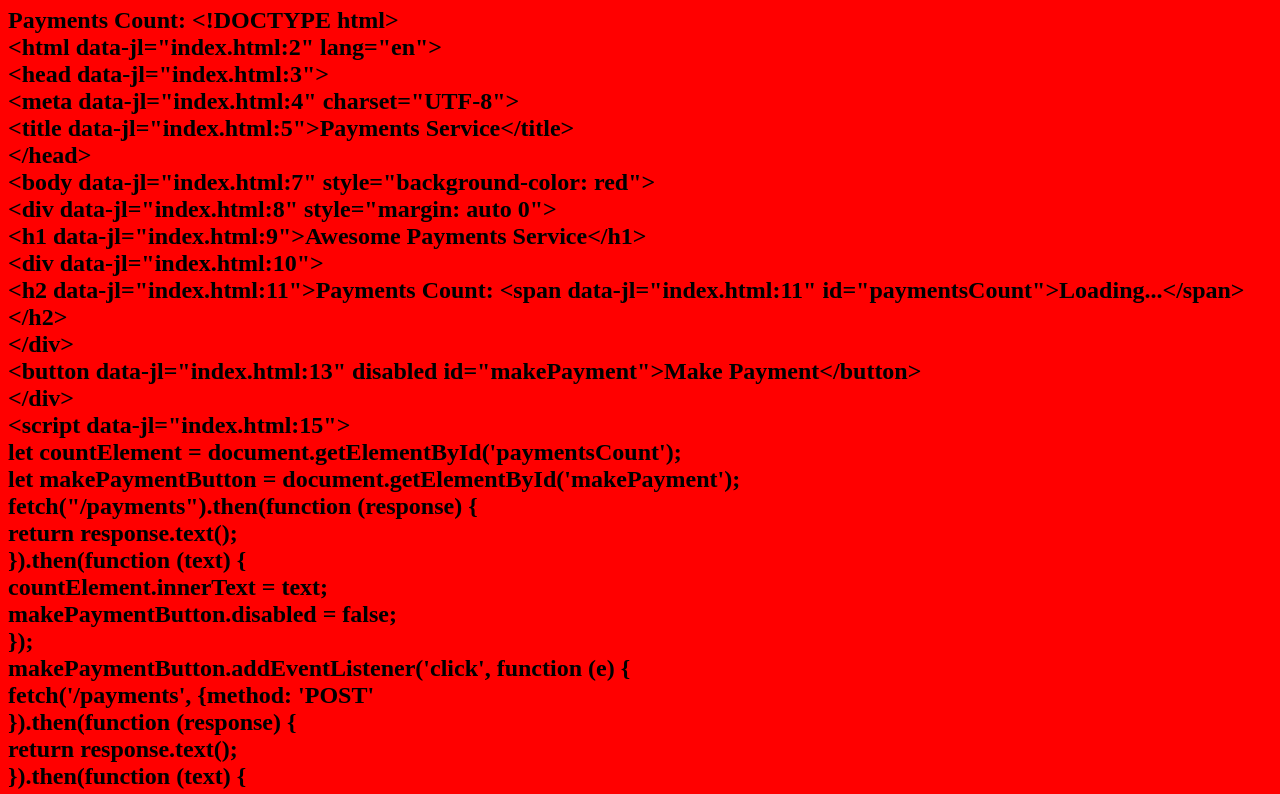
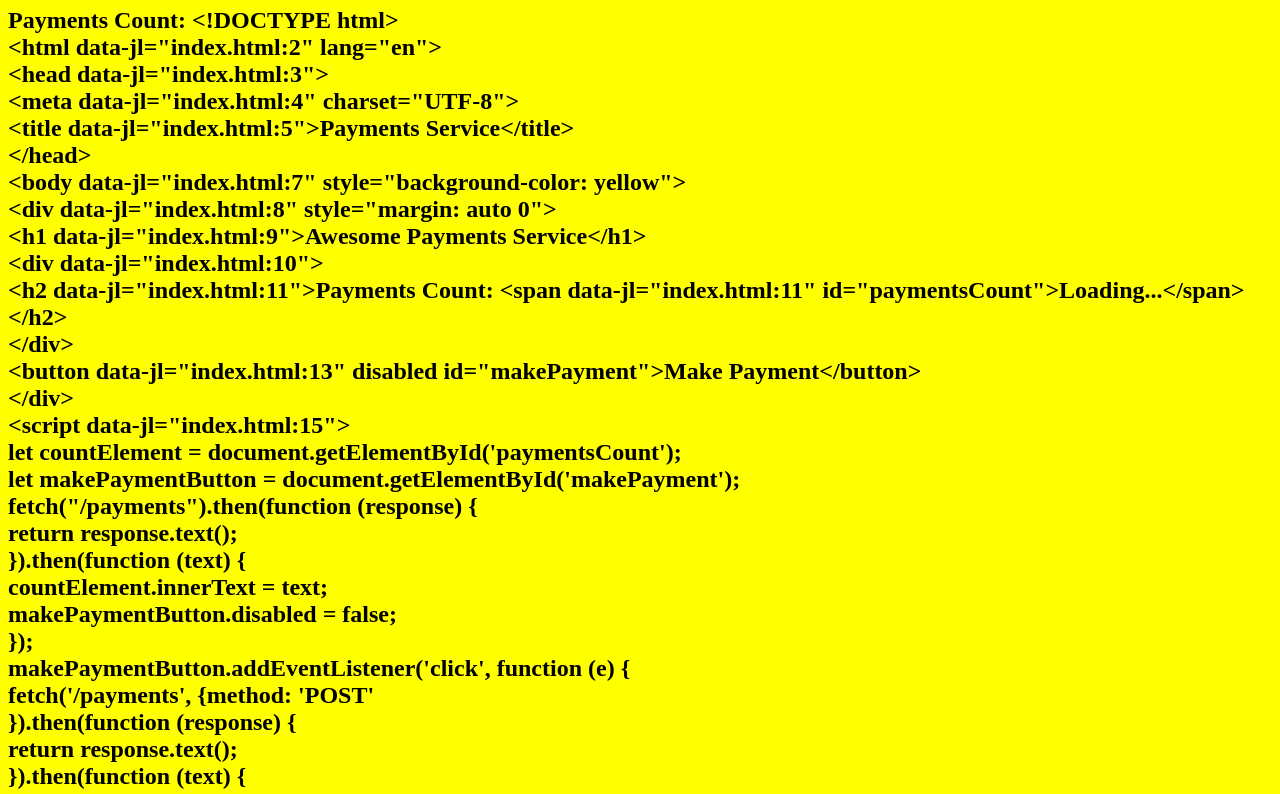
Before and after one commit to kubecon-2023-na-argocd-helm-support/payments, a plain HTML site: page index.html in a window 1280 px wide. Shown: the part 73-867 px from the top of the page. Drawn offline with Linux system fonts and the light colour scheme.

Commit message:
Update index.html

```diff
--- a/index.html
+++ b/index.html
@@ -4,7 +4,7 @@
     <meta charset="UTF-8">
     <title>Payments Service</title>
 </head>
-<body style="background-color: red">
+<body style="background-color: yellow">
     <div style="margin: auto 0">
         <h1>Awesome Payments Service</h1>
         <div>
```
